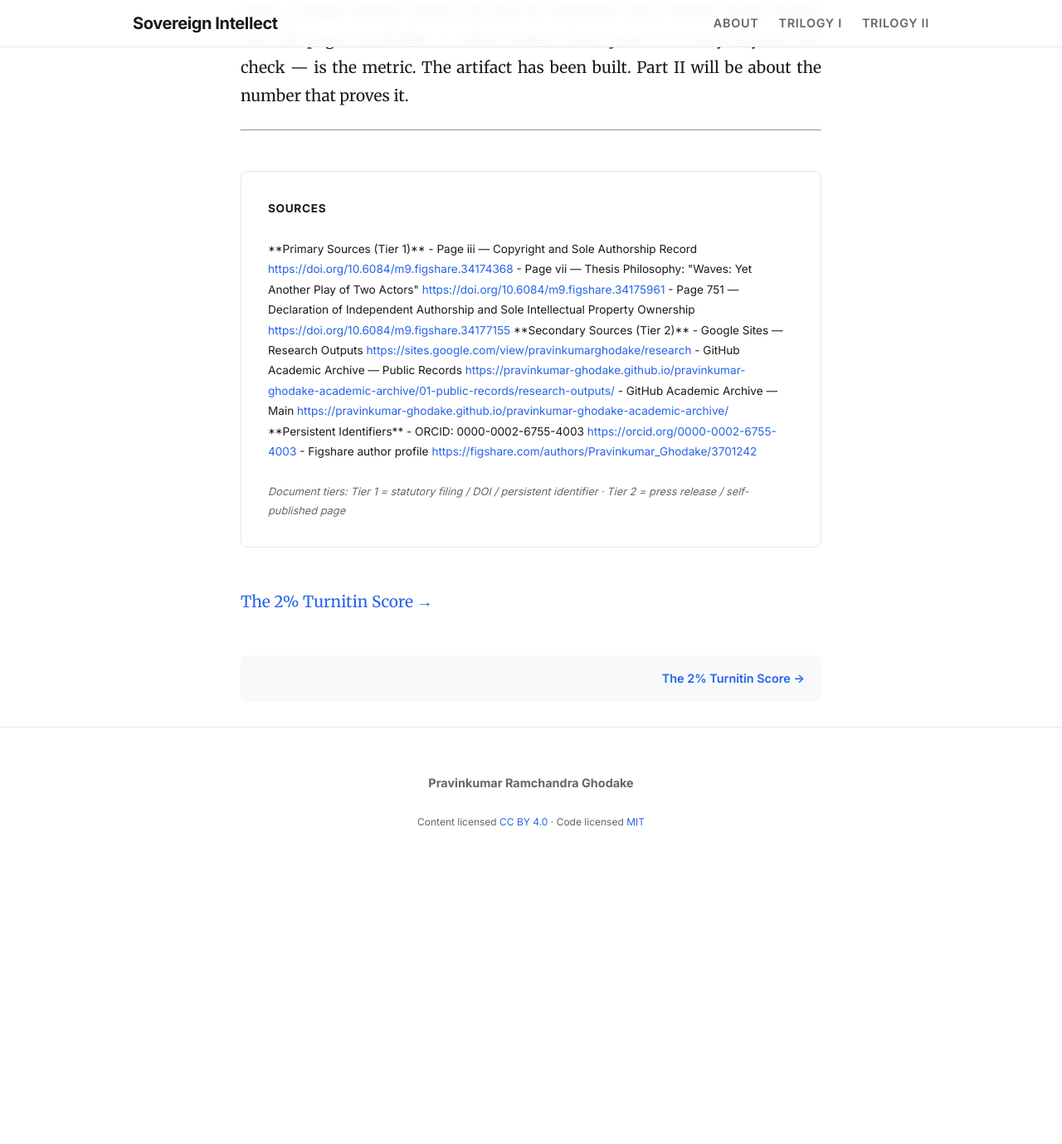
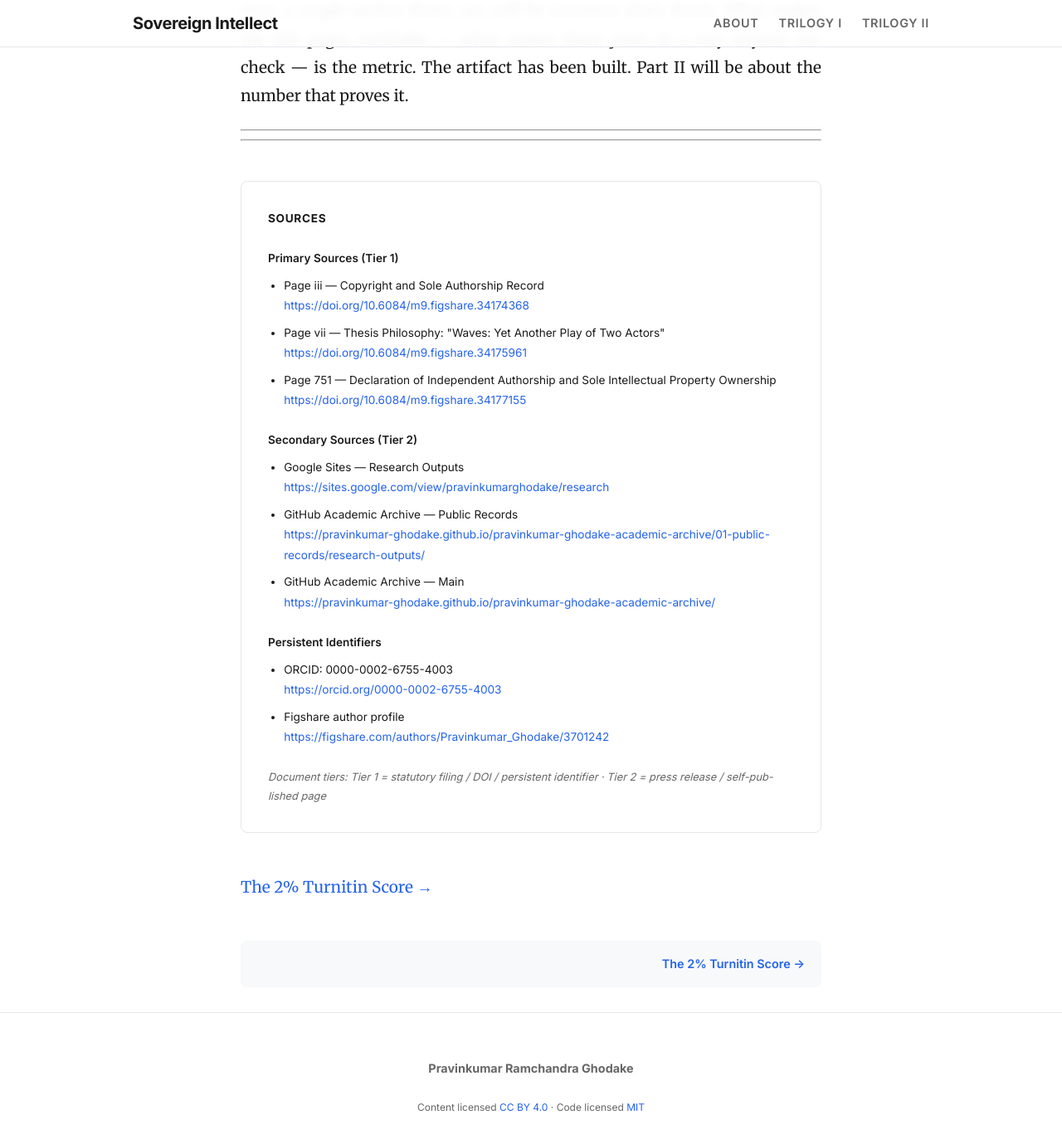
Before and after one commit to pravinkumar-ghodake/sovereign-intellect-blog, a Jekyll site: the page built from _posts/2026-11-22-the-unbroken-thread.md, in a window 1280 px wide and 1400 px high, scrolled down 5762 px. Shown: the top 1379 px of the window at 83% size. Built offline with Jekyll 4.4.1, drawn with Linux system fonts in a browser that asks for light colours; before the commit the page ends 6818 px from its top, so only the background shows below that; part of the change alters nothing that is shown.

Commit message:
Update 2026-11-22-the-unbroken-thread.md

```diff
--- a/_posts/2026-11-22-the-unbroken-thread.md
+++ b/_posts/2026-11-22-the-unbroken-thread.md
@@ -112,45 +112,44 @@ But scale alone proves nothing. A large document can still be a large plagiarism
 
 ---
 
+---
+
+<div align="justify" markdown="1">
+
 <div style="margin: 3rem 0; padding: 2rem; border: 1px solid var(--border-color); border-radius: 8px; background: var(--bg-main); font-family: var(--font-ui); font-size: 0.85rem; text-align: left;">
 
   <div style="font-weight: 700; letter-spacing: 0.05em; margin-bottom: 1.5rem; color: var(--text-main);">
     SOURCES
   </div>
 
-**Primary Sources (Tier 1)**
+  <p style="font-weight: 600; margin-bottom: 0.5rem; color: var(--text-main);">Primary Sources (Tier 1)</p>
+  <ul style="margin-top: 0; margin-bottom: 1.5rem; padding-left: 1.2rem;">
+    <li style="margin-bottom: 0.5rem;">Page iii — Copyright and Sole Authorship Record<br><a href="https://doi.org/10.6084/m9.figshare.34174368" target="_blank">https://doi.org/10.6084/m9.figshare.34174368</a></li>
+    <li style="margin-bottom: 0.5rem;">Page vii — Thesis Philosophy: "Waves: Yet Another Play of Two Actors"<br><a href="https://doi.org/10.6084/m9.figshare.34175961" target="_blank">https://doi.org/10.6084/m9.figshare.34175961</a></li>
+    <li style="margin-bottom: 0.5rem;">Page 751 — Declaration of Independent Authorship and Sole Intellectual Property Ownership<br><a href="https://doi.org/10.6084/m9.figshare.34177155" target="_blank">https://doi.org/10.6084/m9.figshare.34177155</a></li>
+  </ul>
 
-- Page iii — Copyright and Sole Authorship Record
-  <a href="https://doi.org/10.6084/m9.figshare.34174368" target="_blank">https://doi.org/10.6084/m9.figshare.34174368</a>
-- Page vii — Thesis Philosophy: "Waves: Yet Another Play of Two Actors"
-  <a href="https://doi.org/10.6084/m9.figshare.34175961" target="_blank">https://doi.org/10.6084/m9.figshare.34175961</a>
-- Page 751 — Declaration of Independent Authorship and Sole Intellectual Property Ownership
-  <a href="https://doi.org/10.6084/m9.figshare.34177155" target="_blank">https://doi.org/10.6084/m9.figshare.34177155</a>
+  <p style="font-weight: 600; margin-bottom: 0.5rem; color: var(--text-main);">Secondary Sources (Tier 2)</p>
+  <ul style="margin-top: 0; margin-bottom: 1.5rem; padding-left: 1.2rem;">
+    <li style="margin-bottom: 0.5rem;">Google Sites — Research Outputs<br><a href="https://sites.google.com/view/pravinkumarghodake/research" target="_blank">https://sites.google.com/view/pravinkumarghodake/research</a></li>
+    <li style="margin-bottom: 0.5rem;">GitHub Academic Archive — Public Records<br><a href="https://pravinkumar-ghodake.github.io/pravinkumar-ghodake-academic-archive/01-public-records/research-outputs/" target="_blank">https://pravinkumar-ghodake.github.io/pravinkumar-ghodake-academic-archive/01-public-records/research-outputs/</a></li>
+    <li style="margin-bottom: 0.5rem;">GitHub Academic Archive — Main<br><a href="https://pravinkumar-ghodake.github.io/pravinkumar-ghodake-academic-archive/" target="_blank">https://pravinkumar-ghodake.github.io/pravinkumar-ghodake-academic-archive/</a></li>
+  </ul>
 
-**Secondary Sources (Tier 2)**
+  <p style="font-weight: 600; margin-bottom: 0.5rem; color: var(--text-main);">Persistent Identifiers</p>
+  <ul style="margin-top: 0; margin-bottom: 1.5rem; padding-left: 1.2rem;">
+    <li style="margin-bottom: 0.5rem;">ORCID: 0000-0002-6755-4003<br><a href="https://orcid.org/0000-0002-6755-4003" target="_blank">https://orcid.org/0000-0002-6755-4003</a></li>
+    <li style="margin-bottom: 0.5rem;">Figshare author profile<br><a href="https://figshare.com/authors/Pravinkumar_Ghodake/3701242" target="_blank">https://figshare.com/authors/Pravinkumar_Ghodake/3701242</a></li>
+  </ul>
 
-- Google Sites — Research Outputs
-  <a href="https://sites.google.com/view/pravinkumarghodake/research" target="_blank">https://sites.google.com/view/pravinkumarghodake/research</a>
-- GitHub Academic Archive — Public Records
-  <a href="https://pravinkumar-ghodake.github.io/pravinkumar-ghodake-academic-archive/01-public-records/research-outputs/" target="_blank">https://pravinkumar-ghodake.github.io/pravinkumar-ghodake-academic-archive/01-public-records/research-outputs/</a>
-- GitHub Academic Archive — Main
-  <a href="https://pravinkumar-ghodake.github.io/pravinkumar-ghodake-academic-archive/" target="_blank">https://pravinkumar-ghodake.github.io/pravinkumar-ghodake-academic-archive/</a>
+  <div style="margin-top: 1.5rem; font-size: 0.8rem; color: var(--text-muted); font-style: italic;">
+    Document tiers: Tier 1 = statutory filing / DOI / persistent identifier · Tier 2 = press release / self-published page
+  </div>
 
-**Persistent Identifiers**
+</div>
 
-- ORCID: 0000-0002-6755-4003
-  <a href="https://orcid.org/0000-0002-6755-4003" target="_blank">https://orcid.org/0000-0002-6755-4003</a>
-- Figshare author profile
-  <a href="https://figshare.com/authors/Pravinkumar_Ghodake/3701242" target="_blank">https://figshare.com/authors/Pravinkumar_Ghodake/3701242</a>
-
-<div style="margin-top: 1.5rem; font-size: 0.8rem; color: var(--text-muted); font-style: italic;">
-Document tiers: Tier 1 = statutory filing / DOI / persistent identifier · Tier 2 = press release / self-published page
+<div style="margin-top: 2rem;">
+  <a href="{{ '/series/the-artifact/part-2/' | relative_url }}">The 2% Turnitin Score →</a>
 </div>
 
 </div>
-
-<div align="justify" markdown="1">
-
-<a href="{{ '/series/the-artifact/part-2/' | relative_url }}">The 2% Turnitin Score →</a>
-
-</div>
```
